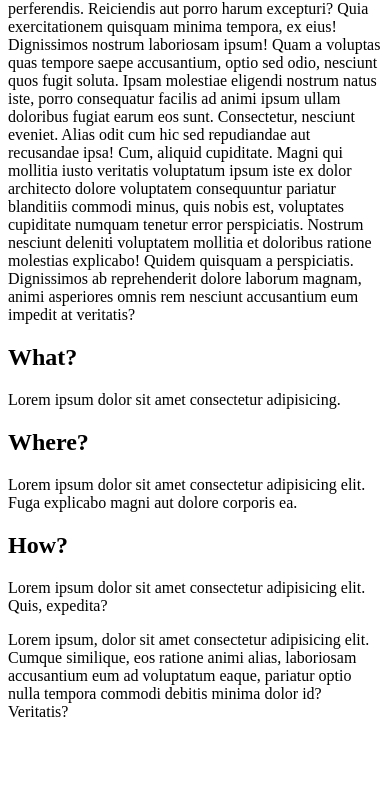
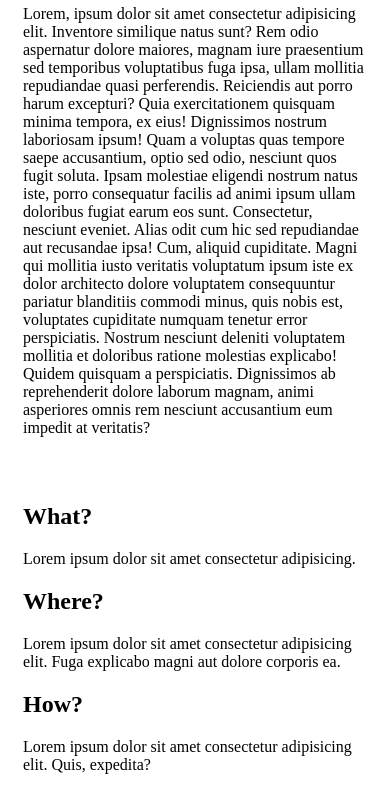
Before and after one commit to atul-mandavkar/responsiveness, a plain HTML site: page index.html in a window 390 px wide. Shown: the part 290-1095 px from the top of the page. Before the commit the page ends 1027 px from the top, so only its background shows below. Drawn offline with Linux system fonts and the light colour scheme.

Commit message:
Step 4
First design webpage for mobile point of view, for that set all column to float left width some padding.

```diff
--- a/public/css/style1.css
+++ b/public/css/style1.css
@@ -6,3 +6,7 @@ row::after{
     clear: both;
     display: table;
 }
+[class*="col-"]{
+    float: left;
+    padding: 15px;
+}
```
